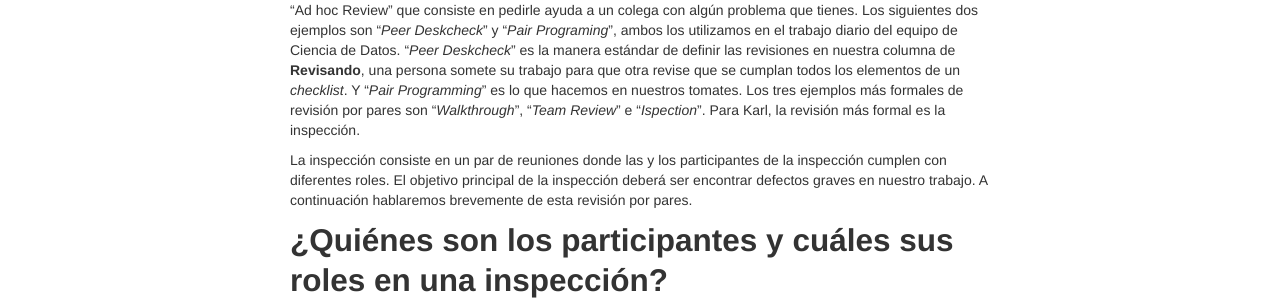
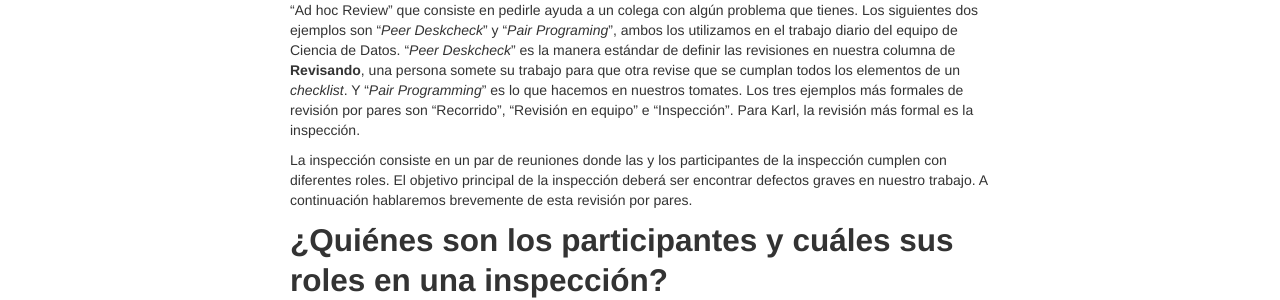
Before and after one commit to LizethMReyes/islasgeci.github.io, a Jekyll site: the page built from _posts/2021-01-28-inspecciones.md, in a window 1280 px wide. Shown: the part 272-572 px from the top of the page. Built offline with Jekyll 4.4.1, drawn with Linux system fonts in a browser that asks for light colours.

Commit message:
Atiende sugerencias de FA

```diff
--- a/_posts/2021-01-28-inspecciones.md
+++ b/_posts/2021-01-28-inspecciones.md
@@ -14,7 +14,7 @@ utilizamos en el trabajo diario del equipo de Ciencia de Datos. "_Peer Deskcheck
 estándar de definir las revisiones en nuestra columna de **Revisando**, una persona somete su
 trabajo para que otra revise que se cumplan todos los elementos de un _checklist_. Y "_Pair
 Programming_" es lo que hacemos en nuestros tomates. Los tres ejemplos más formales de revisión por
-pares son "_Walkthrough_", "_Team Review_" e "_Ispection_". Para Karl, la revisión más formal es la
+pares son "Recorrido", "Revisión en equipo" e "Inspección". Para Karl, la revisión más formal es la
 inspección.
 
 La inspección consiste en un par de reuniones donde las y los participantes de la inspección cumplen
```
